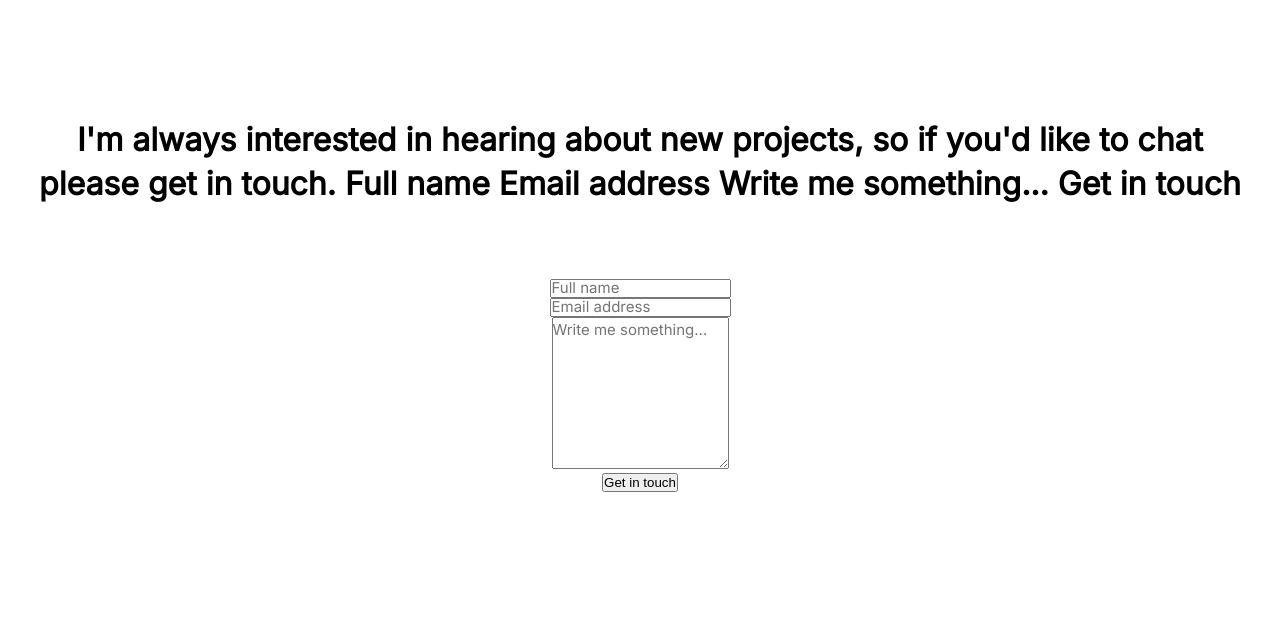
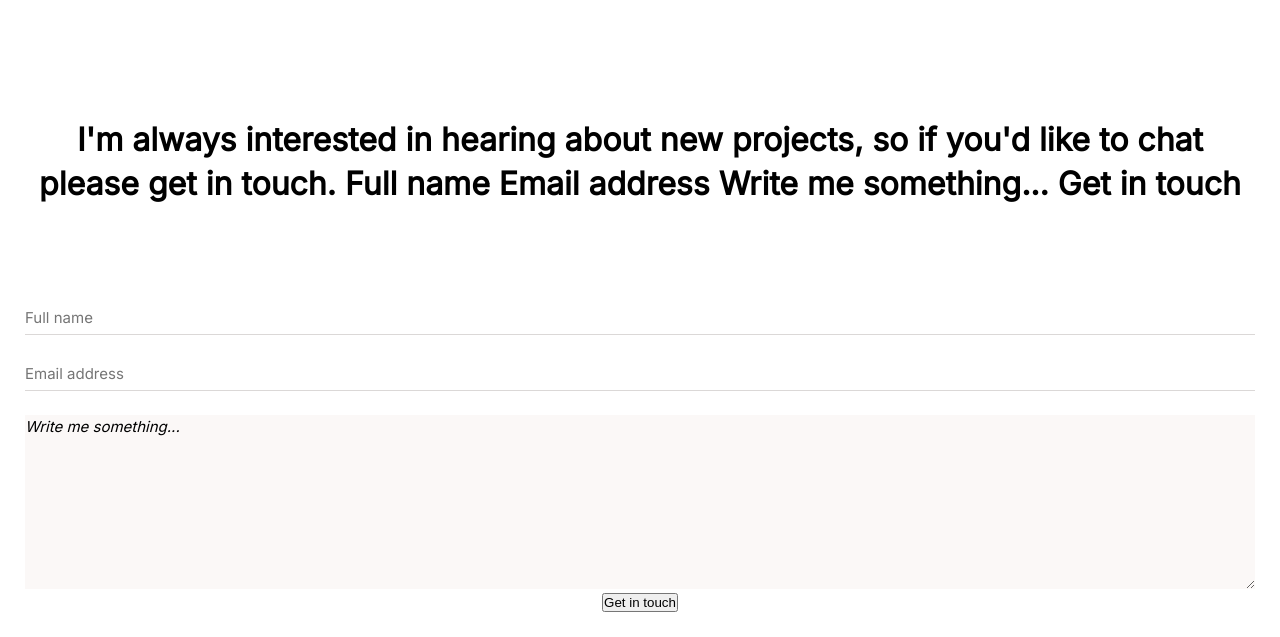
Before and after one commit to Mahamadou-Nouridine/My-Portfolio, a website: page index.html in a window 1280 px wide. Shown: the part 5426-6063 px from the top of the page. Drawn offline with Linux system fonts and the light colour scheme.

Commit message:
Update CSS styles for form inputs

```diff
--- a/style.css
+++ b/style.css
@@ -157,3 +157,28 @@ footer {
   letter-spacing: 0em;
   text-align: left;
 }
+
+.form-texterea ::placeholder {
+  font-style: italic;
+  color: black;
+}
+
+.email-input input,
+.name-input input {
+  height: 32px;
+}
+
+.email-input input,
+.name-input input,
+.form-texterea textarea {
+  width: 100%;
+  border: none;
+  border-bottom: solid #DBD8D7 1px;
+  margin-top: 24px;
+}
+
+.form-texterea textarea {
+  border: none;
+  background-color: #FBF8F7;
+  padding-bottom: 24px;
+}
```
Also changed, not shown: 1 other file.
